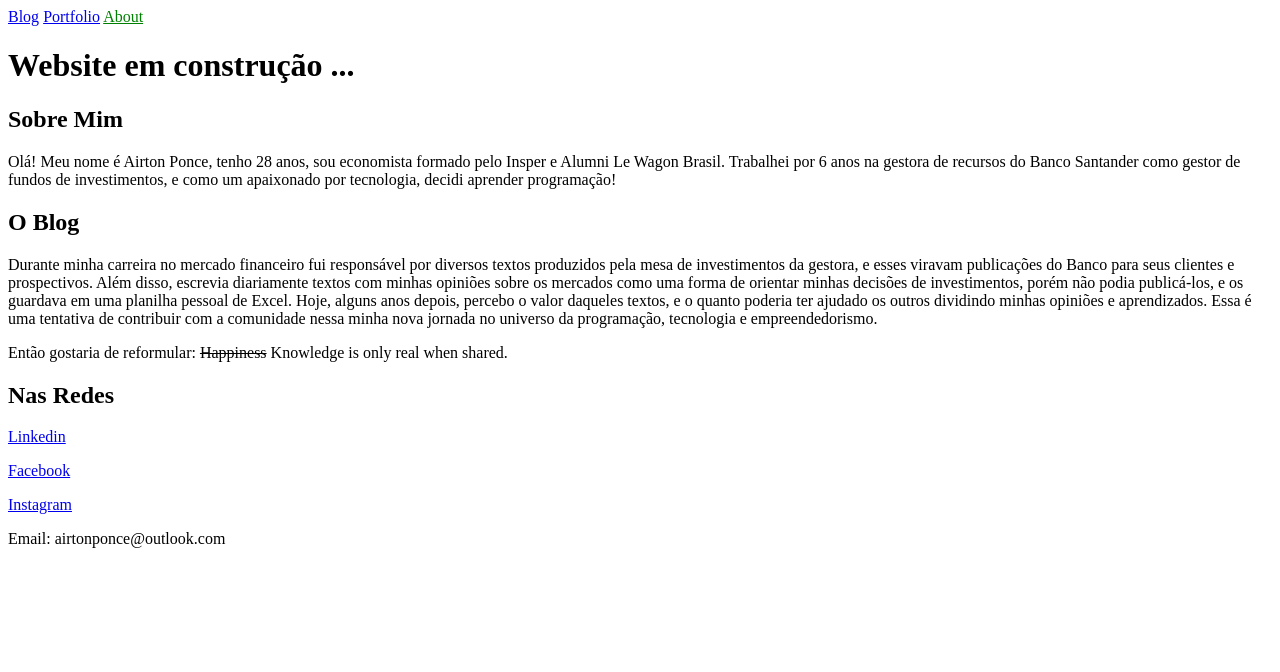
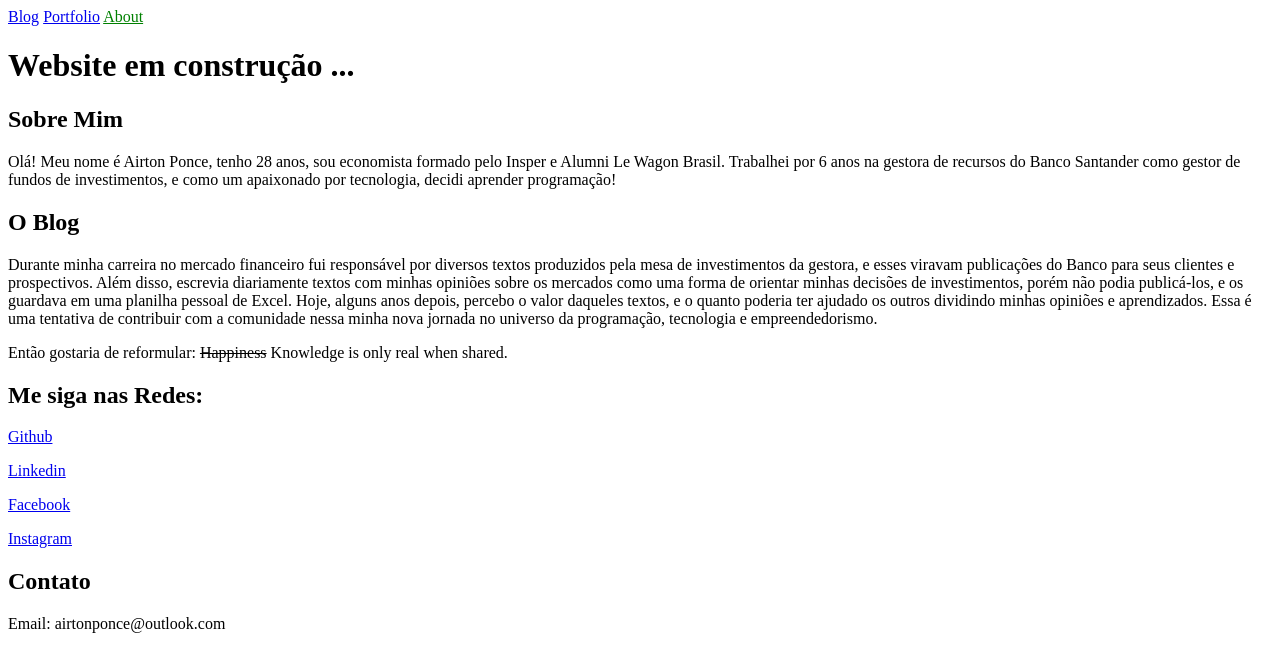
Before and after one commit to APonce911/jekyll-mywebsite, a Jekyll site: the page built from about.html, in a window 1280 px wide. Shown: the top 672 px of the page. Built offline with Jekyll 4.4.1, drawn with Linux system fonts in a browser that asks for light colours.

Commit message:
edit social media links and contact

```diff
--- a/about.html
+++ b/about.html
@@ -18,8 +18,11 @@ Então gostaria de reformular:
 <strike>Happiness</strike> Knowledge is only real when shared.
 </p>
 
-<h2>Nas Redes</h2>
-<p><a href="https://www.linkedin.com/in/airtonponce/">Linkedin</a></p>
-<p><a href="https://www.facebook.com/APonce911">Facebook</a></p>
-<p><a href="https://www.instagram.com/airton_p/">Instagram</a></p>
+<h2>Me siga nas Redes:</h2>
+<p><a href="https://github.com/APonce911" target="_blank">Github</a></p>
+<p><a href="https://www.linkedin.com/in/airtonponce/" target="_blank">Linkedin</a></p>
+<p><a href="https://www.facebook.com/APonce911" target="_blank">Facebook</a></p>
+<p><a href="https://www.instagram.com/airton_p/" target="_blank">Instagram</a></p>
+
+<h2>Contato</h2>
 <p>Email: airtonponce@outlook.com</p>
```
